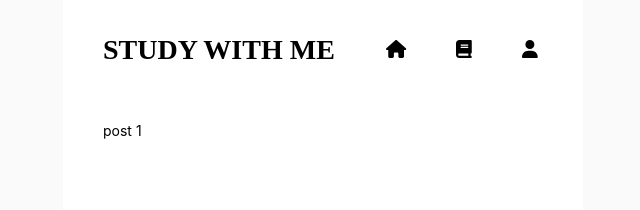
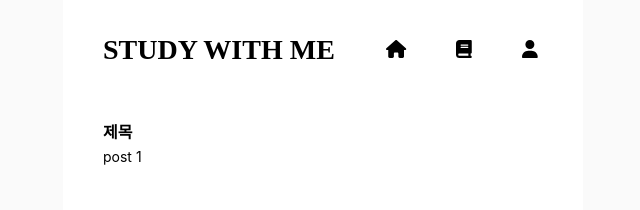
Before and after one commit to parkseyeonn/post, a Next.js app: page /post/1 in a window 1280 px wide. Shown: the top 210 px of the page, without its empty margins (317-957 px from the left). Built offline with nearby package versions, Linux system fonts and the light colour scheme; a web font is replaced by a local one.

Commit message:
post style ing

```diff
--- a/pages/post/[id].tsx
+++ b/pages/post/[id].tsx
@@ -1,12 +1,15 @@
 import type { NextPage } from "next";
 import { useRouter } from 'next/router'
 import { useState } from "react";
+import { Title } from "../../styles/pages/post/id";
 
 const Post: NextPage = () => {
   const {query} = useRouter();
 
   return (
     <>
+    <Title>제목</Title>
+
     post {query.id}
     </>
   )
--- /dev/null
+++ b/styles/pages/post/id.ts
@@ -0,0 +1,27 @@
+import styled from "styled-components";
+
+const Title = styled.h3`
+  font-size: 16px;
+  font-weight: bold;
+`;
+
+const Contents = styled.p`
+
+`;
+
+const CommentList = styled.ul`
+
+`;
+
+const Comment = styled.li`
+
+`;
+
+const UserProfile = styled.div`
+
+`;
+
+export {
+  Title,
+  Contents,
+}
```
